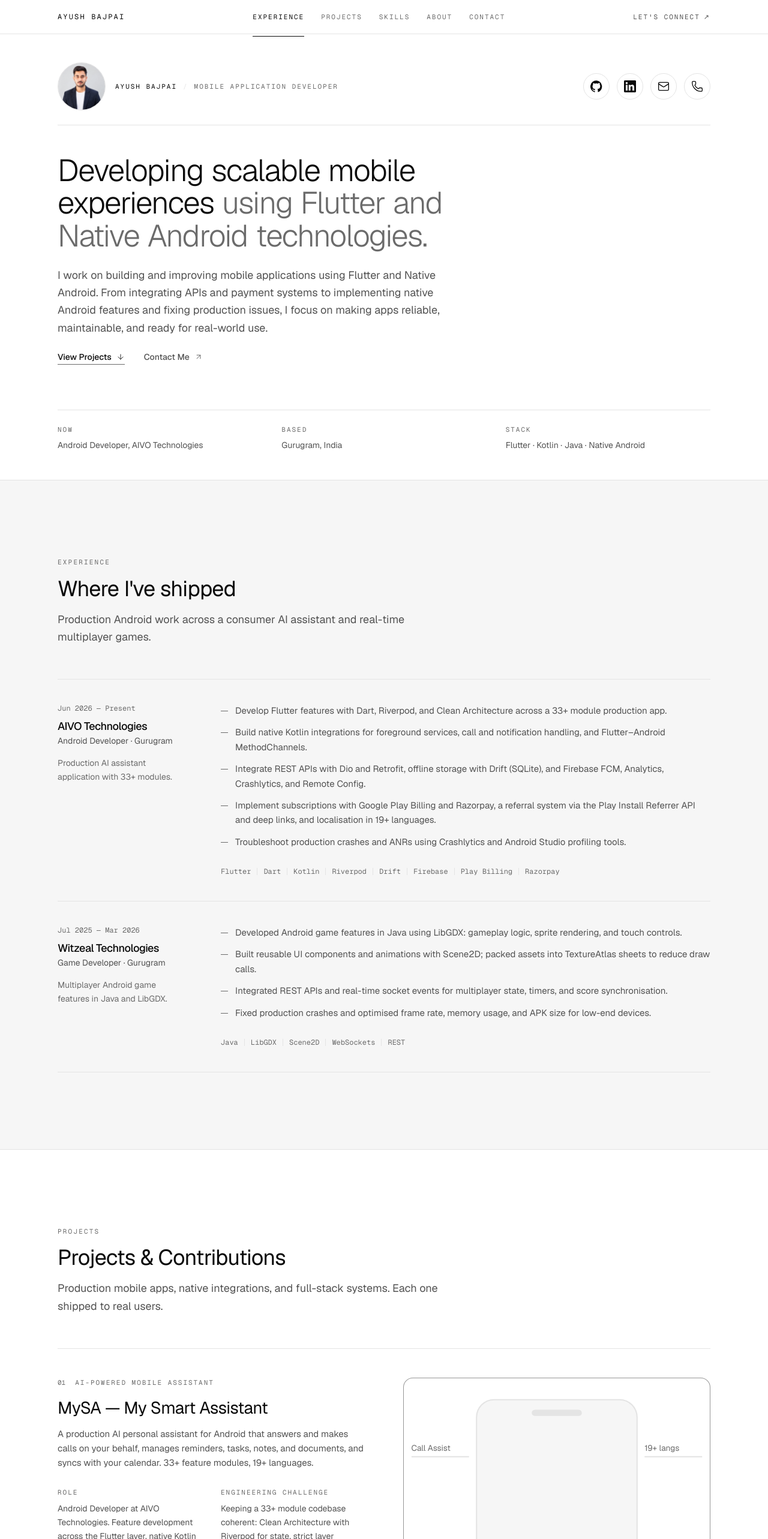
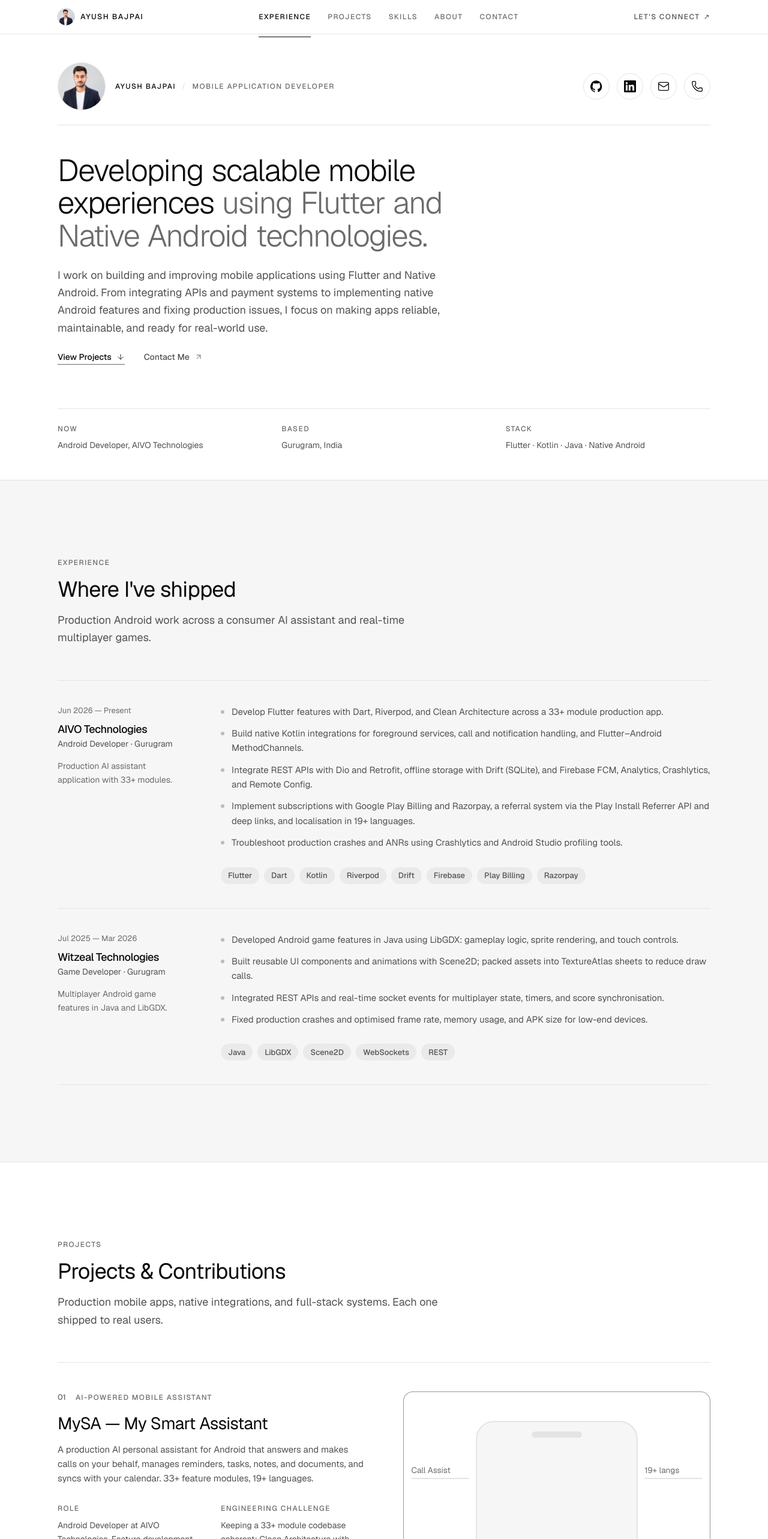
Before and after one commit to Ayush-Bajpaii/Portfolio, a Next.js app: page / in a window 1280 px wide. Shown: the top 2566 px of the page at 60% size. Built offline with nearby package versions, Linux system fonts and the light colour scheme.

Commit message:
improved font

```diff
--- a/src/components/Footer.tsx
+++ b/src/components/Footer.tsx
@@ -33,7 +33,7 @@ export function Footer() {
             </li>
           ))}
         </ul>
-        <p className="font-mono text-xs text-fg-dim">
+        <p className="font-sans text-[13px] text-fg-dim">
           © <Year /> {siteConfig.name}
         </p>
       </Container>
--- a/src/components/Navbar.tsx
+++ b/src/components/Navbar.tsx
@@ -2,6 +2,7 @@
 
 import { useEffect, useState } from "react";
 import Link from "next/link";
+import Image from "next/image";
 import { Menu, X } from "lucide-react";
 import { AnimatePresence, motion, useReducedMotion } from "motion/react";
 import { navLinks, siteConfig } from "@/content/site";
@@ -55,10 +56,19 @@ export function Navbar() {
       <Container className="flex h-14 items-center justify-between">
         <Link
           href="#top"
-          className="font-mono text-[12px] uppercase tracking-[0.18em] text-fg transition-colors hover:text-hover"
+          className="group flex items-center gap-2.5 font-sans text-[12.5px] font-medium uppercase tracking-[0.12em] text-fg transition-colors hover:text-hover"
           aria-label={`${siteConfig.name}, back to top`}
         >
-          {siteConfig.name}
+          {siteConfig.photo && (
+            <Image
+              src={siteConfig.photo}
+              alt=""
+              width={28}
+              height={28}
+              className="size-7 rounded-full object-cover ring-1 ring-border transition-[box-shadow] duration-300 group-hover:ring-fg-muted"
+            />
+          )}
+          <span>{siteConfig.name}</span>
         </Link>
 
         <nav aria-label="Primary" className="hidden items-center gap-7 md:flex">
@@ -68,7 +78,7 @@ export function Navbar() {
               href={link.href}
               aria-current={active === link.href ? "true" : undefined}
               className={cn(
-                "relative py-2 font-mono text-[11px] uppercase tracking-[0.18em] transition-colors duration-200",
+                "relative py-2 font-sans text-[12px] font-medium uppercase tracking-[0.12em] transition-colors duration-200",
                 active === link.href ? "text-fg" : "text-fg-dim hover:text-hover",
               )}
             >
@@ -87,7 +97,7 @@ export function Navbar() {
         <div className="flex items-center gap-5">
           <Link
             href="#contact"
-            className="hidden font-mono text-[11px] uppercase tracking-[0.18em] text-fg-muted transition-colors hover:text-hover sm:inline-flex"
+            className="hidden font-sans text-[12px] font-medium uppercase tracking-[0.12em] text-fg-muted transition-colors hover:text-hover sm:inline-flex"
           >
             Let&apos;s Connect
             <span aria-hidden="true" className="ml-1.5">
@@ -124,7 +134,7 @@ export function Navbar() {
                   key={link.href}
                   href={link.href}
                   onClick={() => setOpen(false)}
-                  className="border-b border-border py-4 font-mono text-[12px] uppercase tracking-[0.18em] text-fg-muted transition-colors last:border-b-0 hover:text-hover"
+                  className="border-b border-border py-4 font-sans text-[12.5px] font-medium uppercase tracking-[0.12em] text-fg-muted transition-colors last:border-b-0 hover:text-hover"
                 >
                   {link.label}
                 </Link>
@@ -132,7 +142,7 @@ export function Navbar() {
               <Link
                 href="#contact"
                 onClick={() => setOpen(false)}
-                className="py-4 font-mono text-[12px] uppercase tracking-[0.18em] text-fg"
+                className="py-4 font-sans text-[12.5px] font-medium uppercase tracking-[0.12em] text-fg"
               >
                 Let&apos;s Connect ↗
               </Link>
--- a/src/components/sections/About.tsx
+++ b/src/components/sections/About.tsx
@@ -14,7 +14,7 @@ export function About() {
             <dl className="mt-10 border-t border-border">
               {education.map((e) => (
                 <div key={e.degree} className="grid grid-cols-[4rem_1fr] gap-4 border-b border-border py-4 text-sm">
-                  <dt className="font-mono text-fg-dim">{e.year}</dt>
+                  <dt className="font-sans text-[13px] font-medium text-fg-dim">{e.year}</dt>
                   <dd>
                     <p className="text-fg">{e.degree}</p>
                     <p className="text-fg-muted">
@@ -24,7 +24,7 @@ export function About() {
                 </div>
               ))}
               <div className="grid grid-cols-[4rem_1fr] gap-4 border-b border-border py-4 text-sm">
-                <dt className="font-mono text-fg-dim">DSA</dt>
+                <dt className="font-sans text-[13px] font-medium text-fg-dim">DSA</dt>
                 <dd className="flex flex-wrap gap-x-5 gap-y-1">
                   {codingProfiles.map((p) => (
                     <a
--- a/src/components/sections/Contact.tsx
+++ b/src/components/sections/Contact.tsx
@@ -17,7 +17,7 @@ export function Contact() {
         <Reveal>
           <div className="grid gap-12 lg:grid-cols-[1.1fr_0.9fr] lg:gap-20">
             <div>
-              <p className="font-mono text-[11px] uppercase tracking-[0.2em] text-fg-dim">Contact</p>
+              <p className="font-sans text-[12px] font-medium uppercase tracking-[0.12em] text-fg-dim">Contact</p>
               <h2 className="mt-4 text-balance text-3xl font-light tracking-[-0.025em] text-fg sm:text-[2.75rem] sm:leading-[1.12]">
                 {contact.heading}
               </h2>
@@ -38,7 +38,7 @@ export function Contact() {
                         <Icon className="size-4 text-fg-dim transition-colors group-hover:text-hover" />
                         <span className="text-sm">{label}</span>
                       </span>
-                      <span className="flex items-center gap-2 font-mono text-[12px] text-fg-muted">
+                      <span className="flex items-center gap-2 font-sans text-[13px] text-fg-muted">
                         {value}
                         <ArrowUpRight
                           className="size-3.5 text-fg-dim transition-transform duration-200 motion-safe:group-hover:translate-x-px motion-safe:group-hover:-translate-y-px"
@@ -49,7 +49,7 @@ export function Contact() {
                   </li>
                 );
               })}
-              <li className="py-4 font-mono text-[12px] text-fg-dim">
+              <li className="py-4 font-sans text-[13px] text-fg-dim">
                 <a href={`tel:${siteConfig.phone.replace(/\s+/g, "")}`} className="transition-colors hover:text-hover">
                   {siteConfig.phone}
                 </a>
--- a/src/components/sections/Experience.tsx
+++ b/src/components/sections/Experience.tsx
@@ -21,7 +21,7 @@ export function Experience() {
             <Reveal as="li" key={job.company} delay={0.06 * i} className="border-b border-border">
               <article className="grid gap-6 py-10 lg:grid-cols-[14rem_1fr] lg:gap-12">
                 <header>
-                  <p className="font-mono text-xs text-fg-dim">
+                  <p className="font-sans text-[13px] text-fg-dim">
                     {job.start} — {job.end}
                   </p>
                   <h3 className="mt-2 text-lg font-medium tracking-tight text-fg">{job.company}</h3>
@@ -34,7 +34,7 @@ export function Experience() {
                   <ul className="space-y-3">
                     {job.points.map((pt) => (
                       <li key={pt} className="flex gap-3 text-[15px] leading-relaxed text-fg-muted">
-                        <span className="mt-[0.8em] h-px w-3 shrink-0 bg-fg-dim" />
+                        <span aria-hidden="true" className="mt-[0.6em] size-1.5 shrink-0 rounded-full bg-fg/25" />
                         <span>{pt}</span>
                       </li>
                     ))}
--- a/src/components/sections/Hero.tsx
+++ b/src/components/sections/Hero.tsx
@@ -48,7 +48,7 @@ export function Hero() {
                   </a>
                   <span
                     role="tooltip"
-                    className="pointer-events-none absolute left-1/2 top-full z-10 mt-2 -translate-x-1/2 whitespace-nowrap rounded-md border border-border bg-bg-2 px-2.5 py-1 font-mono text-[11px] text-fg opacity-0 transition-opacity duration-200 group-hover:opacity-100 group-focus-within:opacity-100"
+                    className="pointer-events-none absolute left-1/2 top-full z-10 mt-2 -translate-x-1/2 whitespace-nowrap rounded-md border border-border bg-bg-2 px-2.5 py-1 font-sans text-[12.5px] font-medium text-fg opacity-0 transition-opacity duration-200 group-hover:opacity-100 group-focus-within:opacity-100"
                   >
                     {show}
                   </span>
@@ -85,7 +85,7 @@ export function Hero() {
           <dl className="mt-10 grid gap-y-4 border-t border-border pt-6 sm:mt-12 sm:grid-cols-3 sm:gap-x-8">
             {meta.map((m) => (
               <div key={m.label} className="grid grid-cols-[4.5rem_1fr] gap-4 sm:block">
-                <dt className="font-mono text-[11px] uppercase tracking-[0.18em] text-fg-dim">{m.label}</dt>
+                <dt className="font-sans text-[12px] font-medium uppercase tracking-[0.12em] text-fg-dim">{m.label}</dt>
                 <dd className="text-sm text-fg-muted sm:mt-2">{m.value}</dd>
               </div>
             ))}
--- a/src/components/sections/HeroPhoto.tsx
+++ b/src/components/sections/HeroPhoto.tsx
@@ -10,7 +10,7 @@ export function HeroPhoto() {
           <Image src={siteConfig.photo} alt={siteConfig.photoAlt} fill priority sizes="80px" className="object-cover" />
         </span>
       )}
-      <p className="font-mono text-[11px] uppercase tracking-[0.18em] text-fg-dim">
+      <p className="font-sans text-[12px] font-medium uppercase tracking-[0.12em] text-fg-dim">
         <span className="text-fg">{siteConfig.name}</span>
         <span className="mx-2.5 text-border">/</span>
         {siteConfig.role}
--- a/src/components/sections/ProjectCard.tsx
+++ b/src/components/sections/ProjectCard.tsx
@@ -9,19 +9,19 @@ export function ProjectCard({ project, index }: { project: Project; index: numbe
     <article className="group grid gap-8 border-b border-border py-12 lg:grid-cols-[1fr_minmax(0,32rem)] lg:gap-14">
       <div className="min-w-0">
         <div className="flex items-baseline gap-4">
-          <span className="font-mono text-[11px] text-fg-dim">{String(index + 1).padStart(2, "0")}</span>
-          <p className="font-mono text-[11px] uppercase tracking-[0.18em] text-fg-dim">{project.category}</p>
+          <span className="font-sans text-[13px] font-medium text-fg-dim">{String(index + 1).padStart(2, "0")}</span>
+          <p className="font-sans text-[12px] font-medium uppercase tracking-[0.12em] text-fg-dim">{project.category}</p>
         </div>
         <h3 className="mt-4 text-2xl font-normal tracking-[-0.02em] text-fg sm:text-[1.75rem]">{project.name}</h3>
         <p className="mt-3 max-w-xl text-[15px] leading-relaxed text-fg-muted">{project.description}</p>
 
         <dl className="mt-7 grid gap-6 sm:grid-cols-2">
           <div>
-            <dt className="font-mono text-[11px] uppercase tracking-[0.18em] text-fg-dim">Role</dt>
+            <dt className="font-sans text-[12px] font-medium uppercase tracking-[0.12em] text-fg-dim">Role</dt>
             <dd className="mt-2 text-sm leading-relaxed text-fg-muted">{project.role}</dd>
           </div>
           <div>
-            <dt className="font-mono text-[11px] uppercase tracking-[0.18em] text-fg-dim">Engineering challenge</dt>
+            <dt className="font-sans text-[12px] font-medium uppercase tracking-[0.12em] text-fg-dim">Engineering challenge</dt>
             <dd className="mt-2 text-sm leading-relaxed text-fg-muted">{project.challenge}</dd>
           </div>
         </dl>
--- a/src/components/sections/Website.tsx
+++ b/src/components/sections/Website.tsx
@@ -12,7 +12,7 @@ export function Website() {
         <Reveal>
           <div className="flex flex-wrap items-end justify-between gap-x-10 gap-y-6">
             <div className="max-w-2xl">
-              <p className="font-mono text-[11px] uppercase tracking-[0.2em] text-fg-dim">{website.eyebrow}</p>
+              <p className="font-sans text-[12px] font-medium uppercase tracking-[0.12em] text-fg-dim">{website.eyebrow}</p>
               <h2 className="mt-4 text-3xl font-normal tracking-[-0.02em] text-fg sm:text-4xl">{website.name}</h2>
               <p className="mt-4 text-base leading-relaxed text-fg-muted sm:text-lg">{website.tagline}</p>
             </div>
@@ -33,7 +33,7 @@ export function Website() {
             <Reveal delay={0.05}>
               <p className="text-[15px] leading-relaxed text-fg-muted">{website.description}</p>
               <dl className="mt-8">
-                <dt className="font-mono text-[11px] uppercase tracking-[0.18em] text-fg-dim">Role</dt>
+                <dt className="font-sans text-[12px] font-medium uppercase tracking-[0.12em] text-fg-dim">Role</dt>
                 <dd className="mt-2 text-sm leading-relaxed text-fg-muted">{website.role}</dd>
               </dl>
             </Reveal>
--- a/src/components/ui/SectionHeading.tsx
+++ b/src/components/ui/SectionHeading.tsx
@@ -11,7 +11,7 @@ type Props = {
 export function SectionHeading({ eyebrow, title, description, align = "left", className }: Props) {
   return (
     <div className={cn("max-w-2xl", align === "center" && "mx-auto text-center", className)}>
-      <p className="font-mono text-[11px] uppercase tracking-[0.2em] text-fg-dim">{eyebrow}</p>
+      <p className="font-sans text-[12px] font-medium uppercase tracking-[0.12em] text-fg-dim">{eyebrow}</p>
       <h2 className="mt-4 text-balance text-3xl font-normal tracking-[-0.02em] text-fg sm:text-4xl">{title}</h2>
       {description && <p className="mt-4 text-base leading-relaxed text-fg-muted sm:text-lg">{description}</p>}
     </div>
--- a/src/components/ui/Tag.tsx
+++ b/src/components/ui/Tag.tsx
@@ -1,19 +1,30 @@
 import { cn } from "@/lib/utils";
 
-/** Restrained technology label: plain mono text, no badge chrome. */
+/**
+ * Technology label rendered as a quiet chip.
+ * A translucent tint keeps it legible on both the white page and the
+ * light-gray section backgrounds, with a gentle darken on hover.
+ */
 export function Tag({ children, className }: { children: React.ReactNode; className?: string }) {
   return (
-    <span className={cn("font-mono text-[12px] text-fg-dim transition-colors", className)}>{children}</span>
+    <span
+      className={cn(
+        "inline-flex h-7 items-center rounded-full bg-fg/[0.05] px-3 font-sans text-[13px] font-medium text-fg-muted",
+        "transition-[background-color,color] duration-300 ease-out hover:bg-fg/[0.09] hover:text-fg",
+        className,
+      )}
+    >
+      {children}
+    </span>
   );
 }
 
-/** Lays out Tags in a row separated by thin dividers. */
+/** Lays out Tags as a wrapping row of chips. */
 export function TagRow({ items, className }: { items: string[]; className?: string }) {
   return (
-    <ul className={cn("flex flex-wrap items-center gap-y-1.5", className)}>
-      {items.map((item, i) => (
-        <li key={item} className="flex items-center">
-          {i > 0 && <span aria-hidden="true" className="mx-2.5 h-3 w-px bg-border" />}
+    <ul className={cn("flex flex-wrap items-center gap-2", className)}>
+      {items.map((item) => (
+        <li key={item}>
           <Tag>{item}</Tag>
         </li>
       ))}
```
